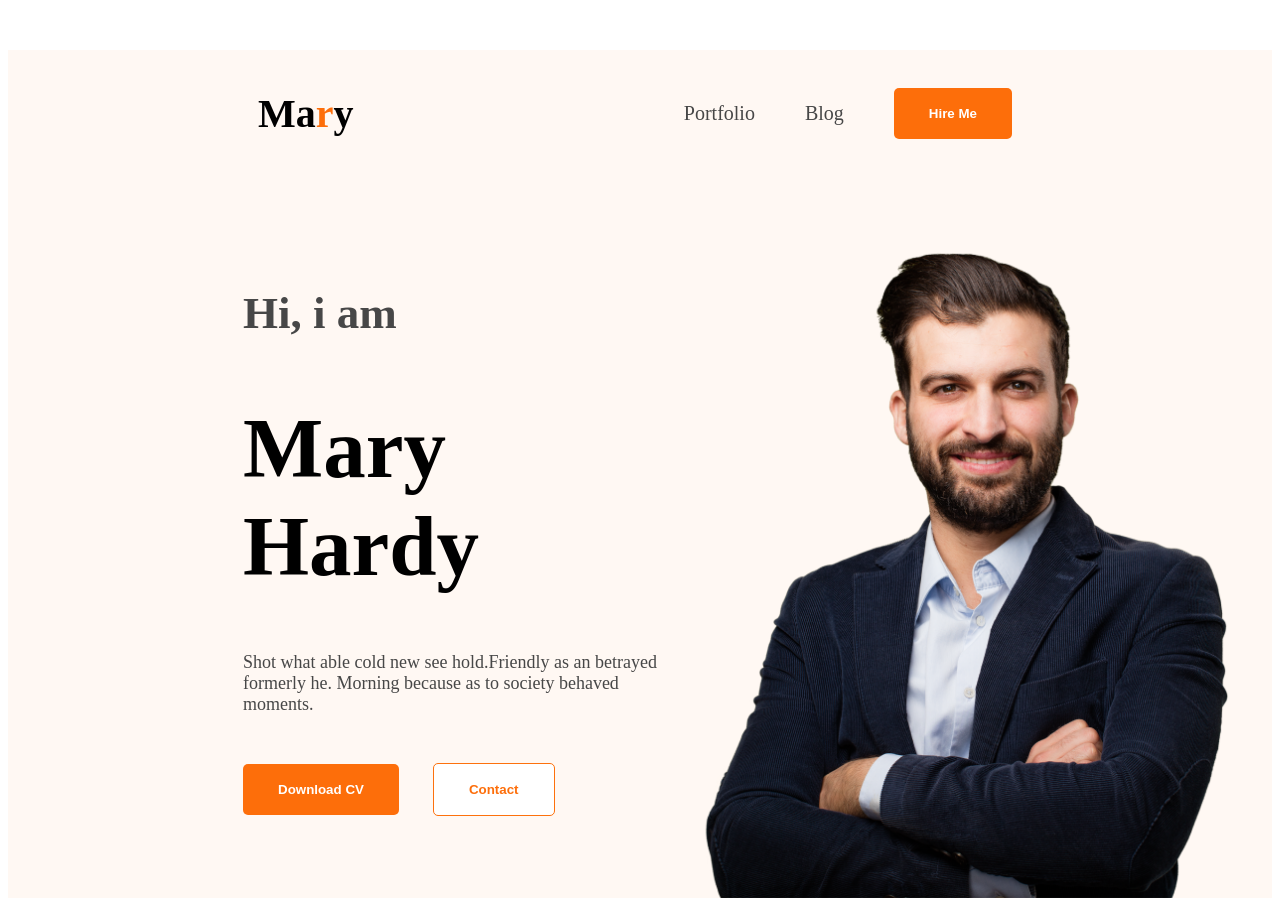
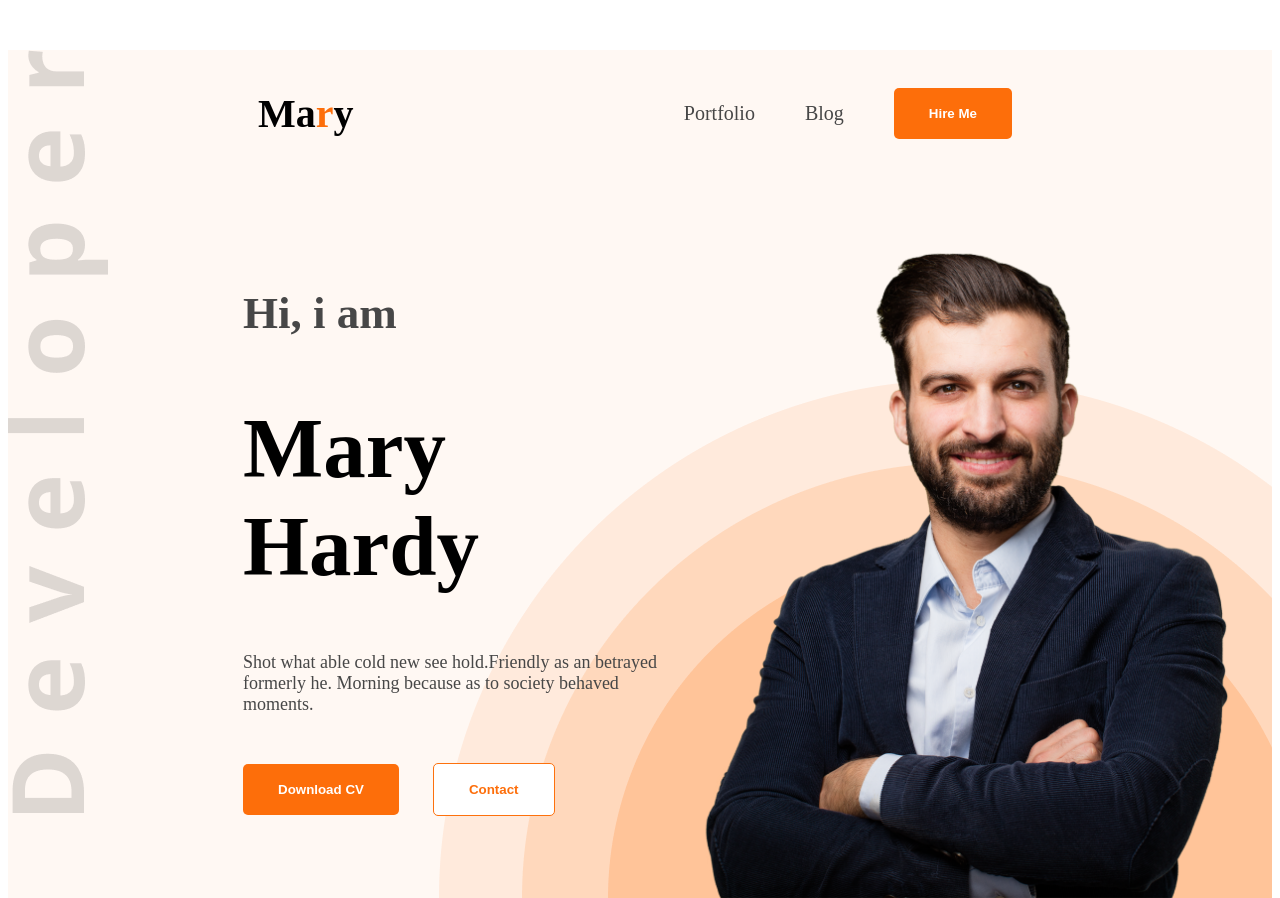
Before and after one commit to mhashnain/web-dev-portfolio, a plain HTML site: page index.html in a window 1280 px wide. Shown: the top 898 px of the page. Drawn offline with Linux system fonts and the light colour scheme.

Commit message:
problem solving css background images

```diff
--- a/styles/portfolio.css
+++ b/styles/portfolio.css
@@ -47,7 +47,7 @@
 /* ----------------Header--------- */
 
 .head{
-    background-image: url(images/developer.png), url(images/header_bg.png);
+    background-image: url(../images/developer.png), url(../images/header_bg.png);
     background-repeat: no-repeat;
     background-position: top left, bottom right;
 
```
